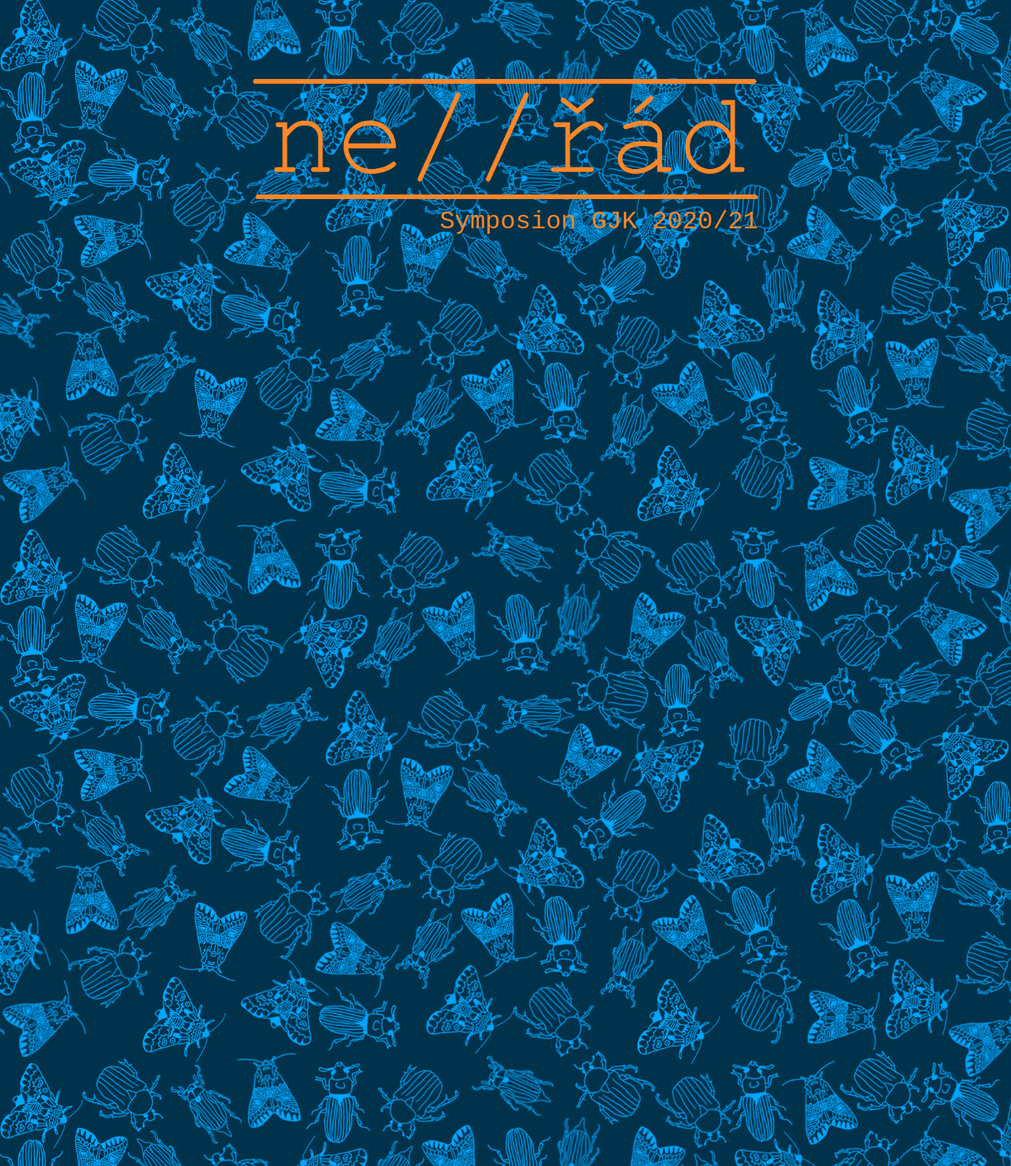
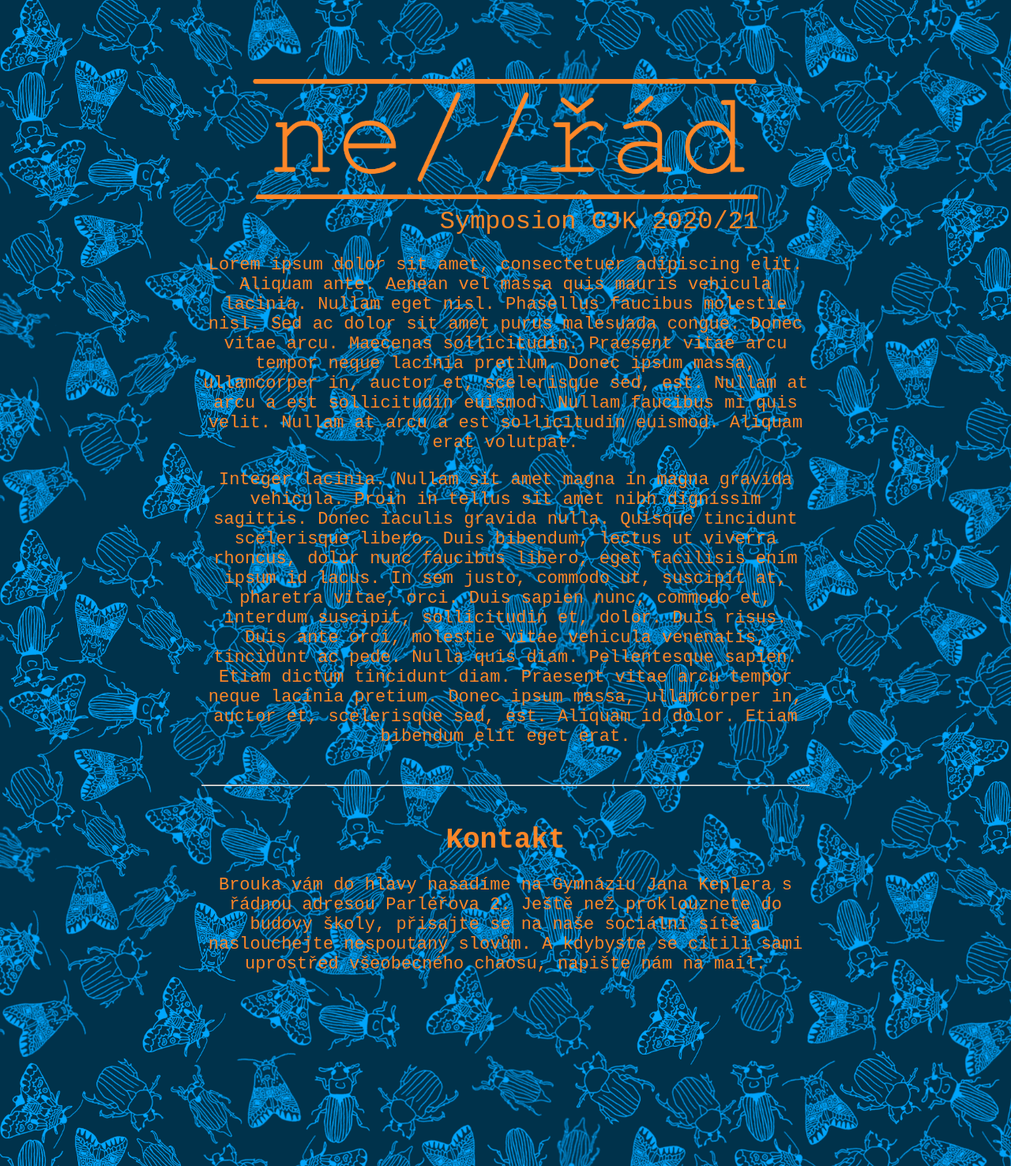
Before and after one commit to Xmen097/Symposion-2020, a Django app: page / in a window 1280 px wide. Shown: the whole page at 79% size. Run offline with Django 3.2, Linux system fonts and the light colour scheme; some web fonts are replaced.

Commit message:
added main page text

```diff
--- a/static/style.css
+++ b/static/style.css
@@ -59,6 +59,22 @@ body {
   text-align: center;
 }
 
+.foreground .text-container {
+  margin-top: 24px;
+  margin-left: auto;
+  margin-right: auto;
+  text-align: center;
+  width: 60%;
+  font-size: 22px;
+}
+
+.foreground .separator {
+  margin-top: 48px;
+  margin-bottom: 48px;
+  width: 60%;
+  color: #fe8627;
+}
+
 #title {
   margin-top: 100px;
   margin-left: auto;
--- a/templates/index.html
+++ b/templates/index.html
@@ -16,6 +16,16 @@
                 <img src="static/img/title.png">
                 Symposion GJK 2020/21
             </div>
+            <div class="text-container">
+                <p>Lorem ipsum dolor sit amet, consectetuer adipiscing elit. Aliquam ante. Aenean vel massa quis mauris vehicula lacinia. Nullam eget nisl. Phasellus faucibus molestie nisl. Sed ac dolor sit amet purus malesuada congue. Donec vitae arcu. Maecenas sollicitudin. Praesent vitae arcu tempor neque lacinia pretium. Donec ipsum massa, ullamcorper in, auctor et, scelerisque sed, est. Nullam at arcu a est sollicitudin euismod. Nullam faucibus mi quis velit. Nullam at arcu a est sollicitudin euismod. Aliquam erat volutpat. </p>
+
+                <p> Integer lacinia. Nullam sit amet magna in magna gravida vehicula. Proin in tellus sit amet nibh dignissim sagittis. Donec iaculis gravida nulla. Quisque tincidunt scelerisque libero. Duis bibendum, lectus ut viverra rhoncus, dolor nunc faucibus libero, eget facilisis enim ipsum id lacus. In sem justo, commodo ut, suscipit at, pharetra vitae, orci. Duis sapien nunc, commodo et, interdum suscipit, sollicitudin et, dolor. Duis risus. Duis ante orci, molestie vitae vehicula venenatis, tincidunt ac pede. Nulla quis diam. Pellentesque sapien. Etiam dictum tincidunt diam. Praesent vitae arcu tempor neque lacinia pretium. Donec ipsum massa, ullamcorper in, auctor et, scelerisque sed, est. Aliquam id dolor. Etiam bibendum elit eget erat. </p>
+            </div>
+            <hr class="separator">
+            <div class="text-container">
+                <h1>Kontakt</h1>
+                <p>Brouka vám do hlavy nasadíme na Gymnáziu Jana Keplera s řádnou adresou Parléřova 2. Ještě než proklouznete do budovy školy, přisajte se na naše sociální sítě a naslouchejte nespoutaný slovům. A kdybyste se cítili sami uprostřed všeobecného chaosu, napište nám na mail.</p>
+            </div>
         </div>
       </div>
     </div>
```
